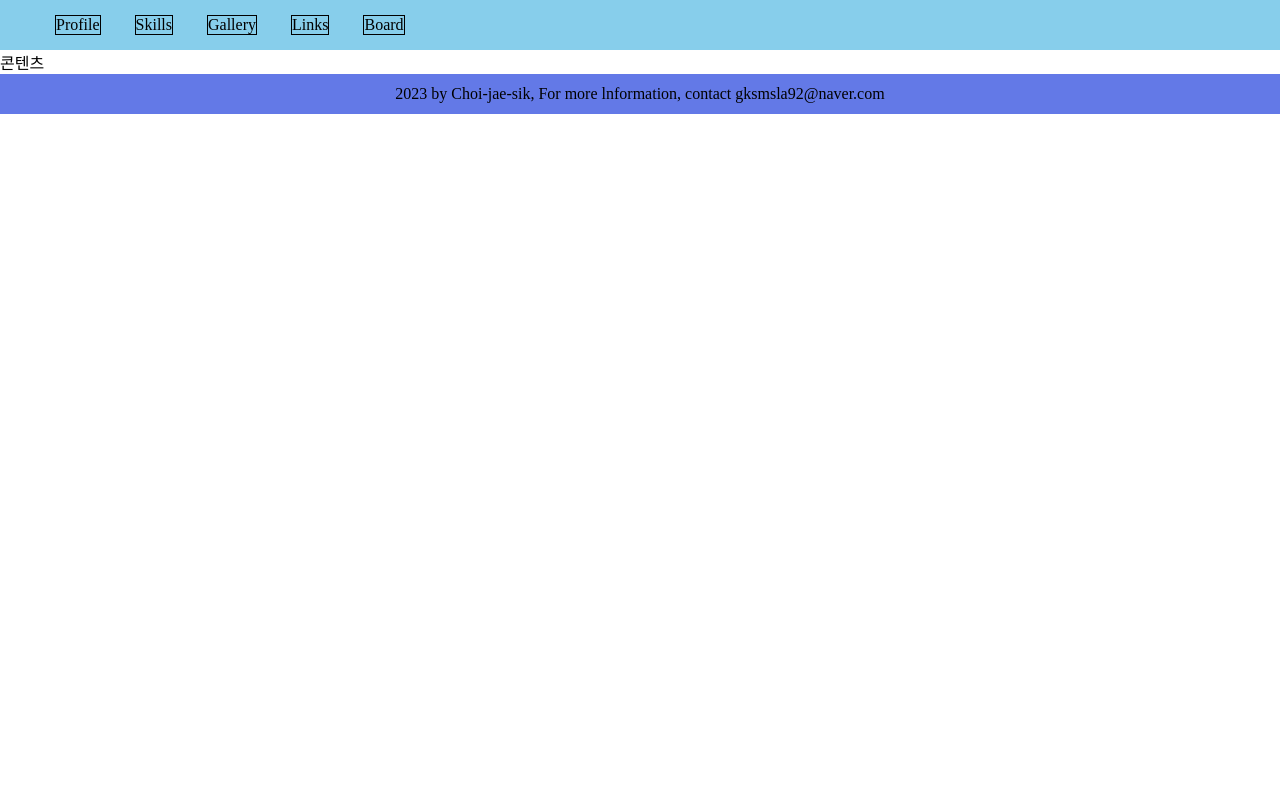
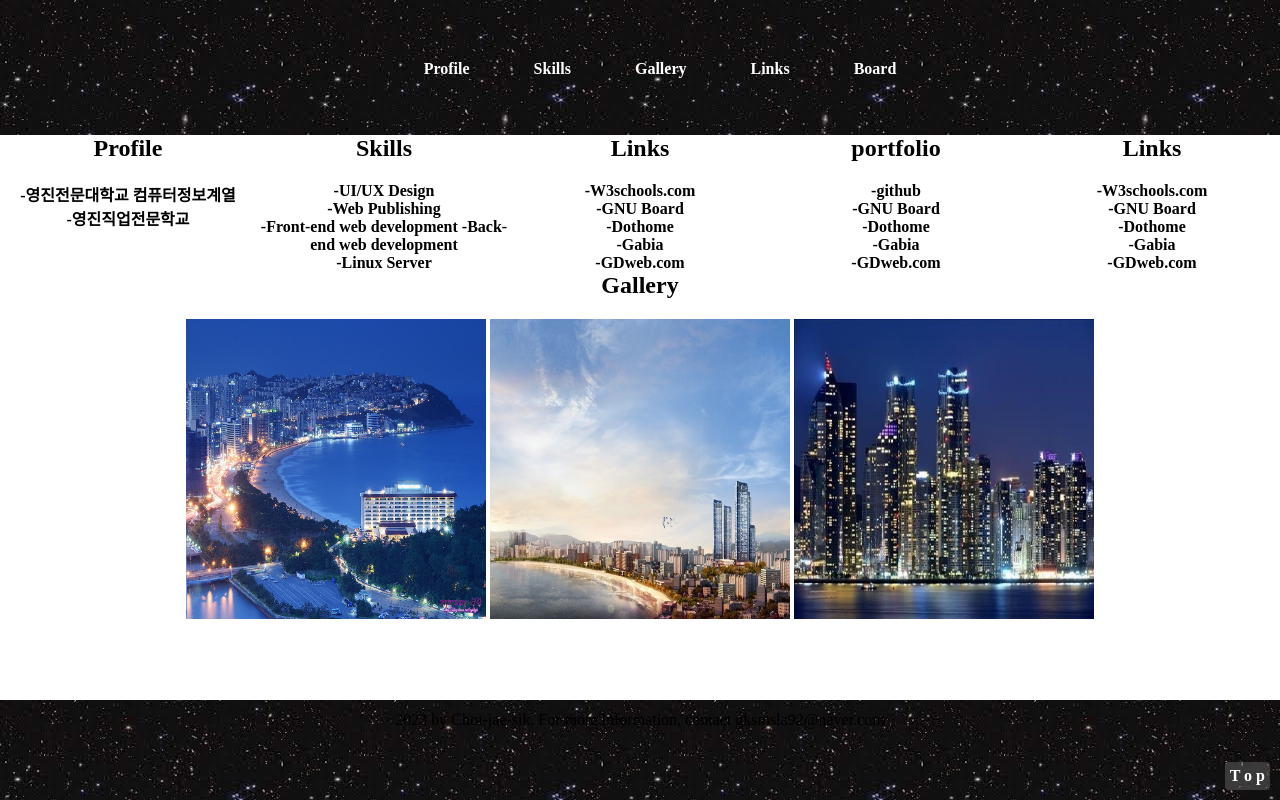
Before and after one commit to sikkkkkw/YJ4-HTML-CSS, a plain HTML site: page 20231115/PortfolioTest.html in a window 1280 px wide. Drawn offline with Linux system fonts and the light colour scheme.

Commit message:
2023-11-21

```diff
--- a/20231115/PortfolioTest.html
+++ b/20231115/PortfolioTest.html
@@ -6,24 +6,73 @@
     <title>PortfolioTest</title>
     <style>
         *{
-            margin: 0px;
+            margin: 0px; /* 전체 마진 0 */
 
         }
+        a{
+            text-decoration: none;/* 글자 밑줄을 제거 */
+            color: #ffffff;
+            font-weight: bold;
+        }
+        /* header 스타일 */
         header{
             background-color: skyblue;
-            height: 50px;
-        }
-        footer{
-            background-color: #6379e7;
-            height: 40px;
+            height: 75px;
+            padding: 30px;
+            list-style-type: none;
+            background-image: url(images/우주.jpg);  /* 배경에 넣을 그림을 지정 */
             text-align: center;
-            line-height: 40px;/* 줄 간격을 박스 높이와 동일하게 설정해서 글자를 세로에 대한 중간 정렬 */
+
         }
         li{
             list-style: none; /* 리스트 기호 없앰 */
             display: inline-block; /* 리스트 가로 정렬 */
-            margin: 15px; /* 바깥쪽 여백 */
-            border: 1px solid black;
+            padding: 30px;
+
+        }
+        p{
+            color: black;
+        }
+        /* contents 스타일 */
+        img{
+            width: 300px;
+            height: 300px; /* Gallery 이미지 높이 너비 설정 */
+        }
+
+        h2{
+            margin-bottom: 20px;
+        }
+        article{
+            text-align: center;
+        }
+        article a{
+            color: black;
+        }
+
+        /* footer 스타일 */
+        footer{
+            background-color: #6379e7;
+            height: 100px; /* 높이 100px */
+            text-align: center; /* 텍스트 가운데 정렬 */
+            line-height: 40px;/* 줄 간격을 박스 높이와 동일하게 설정해서 글자를 세로에 대한 중간 정렬 */
+            background-image: url(images/우주.jpg);
+            position : fixed;
+            bottom : 0;
+            width: 100%;
+
+        }
+        #goto-top{
+            position:fixed; /* 위치 고정 */
+            right: 10px; /* 오른쪽 10px 위치배치 */
+            bottom: 10px; /* 왼쪽 10px 위치배치 */
+
+            padding: 5px;
+            border-radius: 4px; /* 둥근 테두리 반지름 설정 */
+            background-color: rgba( 100, 100, 100, 0.5 ); /* 반투명하게 만들기 */
+            text-align: center;
+        }
+        #goto-top a{
+            font-weight: bold; color:#ffffff;/*글자 스타일 굴게, 글자색 지정*/
         }
     </style>
 </head>
@@ -31,16 +80,68 @@
     <header>
         <nav>
             <ul>
-                <li>Profile</li>
-                <li>Skills</li>
-                <li>Gallery</li>
-                <li>Links</li>
-                <li>Board</li>
+                <a href="#profile"><li>Profile</li></a> <!-- target="_blank"는 페이지가 넘어감 -->
+                <a href="#skills"><li>Skills</li></a>
+                <a href="#gallery"><li>Gallery</li></a>
+                <a href="#links"><li>Links</li></a>
+                <a href="#board"><li>Board</li></a>
             </ul>
         </nav>
     </header>
-    <div id="contents">콘텐츠</div>
+    <div id="contents">
+        <article style="float: left; width: 20% ">
+            <!-- profile 책갈피 지정 -->
+            <h2 id="profile">Profile</h2>
+            <b>-영진전문대학교 컴퓨터정보계열<br/></b>
+            <b>-영진직업전문학교<br/></b>
+        </article>
+        <article style="float: left; width: 20%">
+            <h2 id="skills">Skills</h2>
+            <b>-UI/UX Design<br/></b>
+            <b>-Web Publishing<br/></b>
+            <b>-Front-end web development</b>
+            <b>-Back-end web development<br/></b>
+            <b>-Linux Server<br/></b>
+        </article>
+        <article style="float: left; width: 20%">
+            <h2 id="links">Links</h2>
+            <b>-W3schools.com<br/></b>
+            <b>-GNU Board<br/></b>
+            <b>-Dothome<br/></b>
+            <b>-Gabia<br/></b>
+            <b>-GDweb.com<br/></b>
+        </article>
+        <article style="float: left; width: 20%">
+            <h2 id="links">portfolio</h2>
+            <a href="https://sikkkkkw.github.io/home/">-github<br/></a>
+            <b>-GNU Board<br/></b>
+            <b>-Dothome<br/></b>
+            <b>-Gabia<br/></b>
+            <b>-GDweb.com<br/></b>
+        </article>
+        <article style="float: left; width: 20%">
+            <h2 id="links">Links</h2>
+            <b>-W3schools.com<br/></b>
+            <b>-GNU Board<br/></b>
+            <b>-Dothome<br/></b>
+            <b>-Gabia<br/></b>
+            <b>-GDweb.com<br/></b>
+        </article>
+        <div>
+            <article>
+                <h2 id="gallery">Gallery</h2>
+                <img src="./images/gallery01.jpg">
+                <img src="./images/gallery02.jpg">
+                <img src="./images/gallery03.jpg">
+            </article>
+
+        </div>
+
+
+    </div>
     <footer>2023 by Choi-jae-sik, For more lnformation, contact gksmsla92@naver.com</footer>
-
+    <div id="goto-top">
+        <a href="#">T o p</a>
+    </div>
 </body>
 </html>
```
Also changed, not shown: 20231115/images/back.jpg (renamed from images/back.jpg), 20231115/images/gallery01.jpg (renamed from images/gallery01.jpg), 20231115/images/gallery02.jpg (renamed from images/gallery02.jpg), 20231115/images/gallery03.jpg (renamed from images/gallery03.jpg), 20231115/images/놀이터.jpg (added), 20231115/images/우주.jpg (added), 2 other files.
